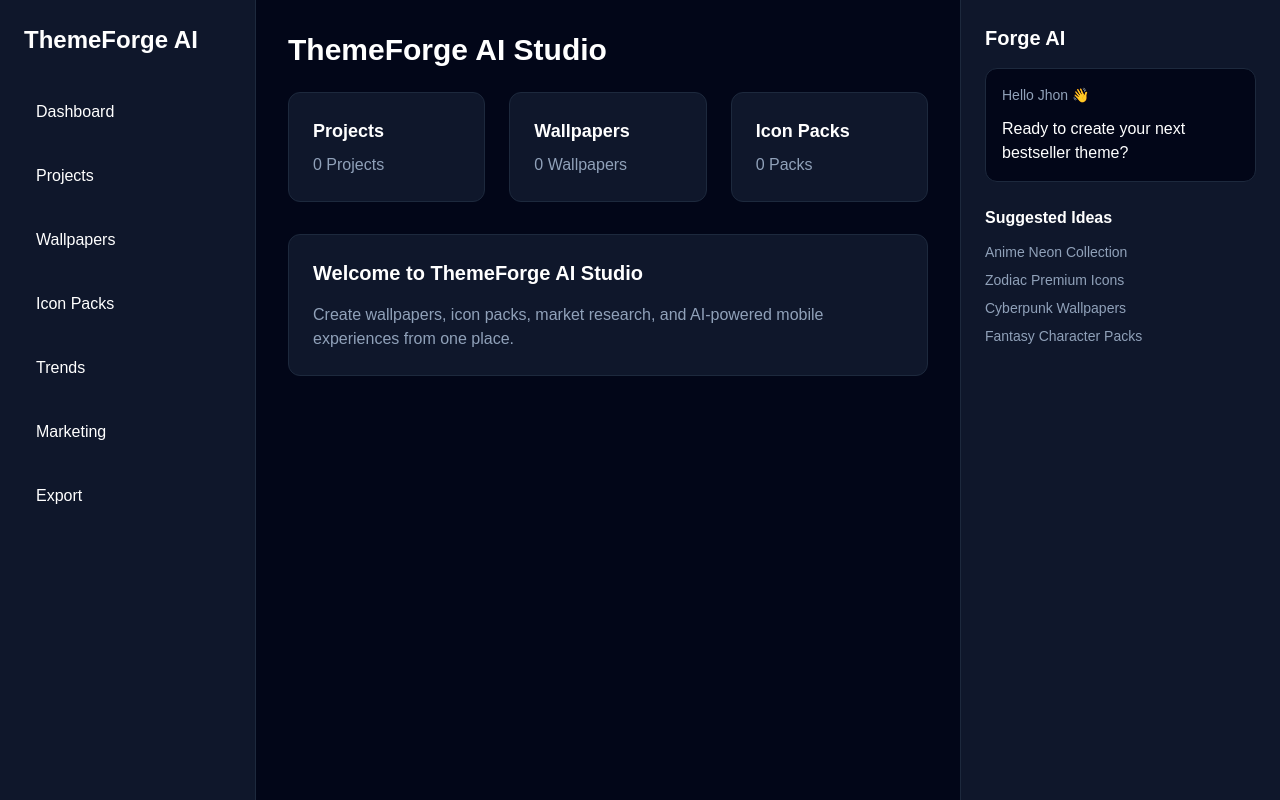
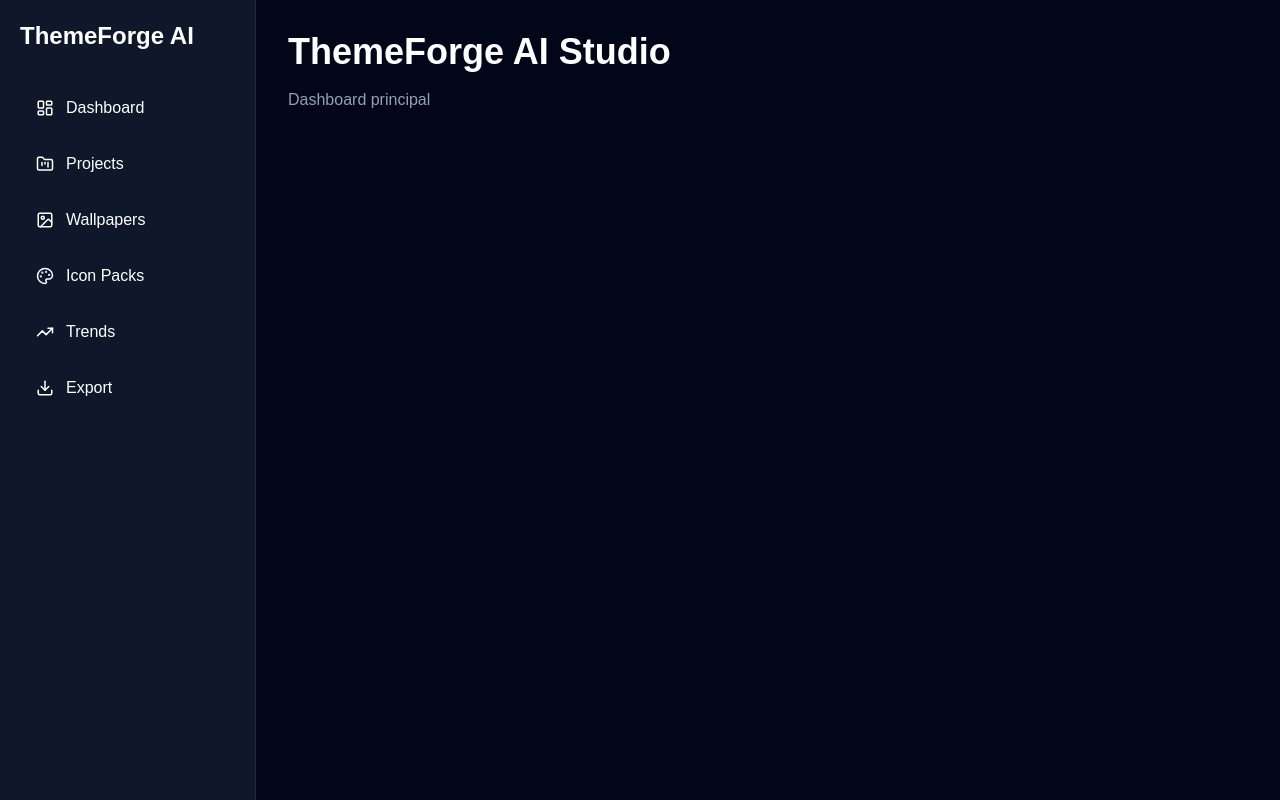
Before and after one commit to themeforge-studio/themeforge-ai-studio, a Next.js app in the folder themeforge-app/: page / in a window 1280 px wide. Built offline with nearby package versions, Linux system fonts and the light colour scheme.

Commit message:
ThemeForge Dashboard Sidebar Complete

```diff
--- a/themeforge-app/app/page.tsx
+++ b/themeforge-app/app/page.tsx
@@ -1,123 +1,19 @@
+import Sidebar from "../components/layout/Sidebar";
+
 export default function Home() {
   return (
-    <main className="min-h-screen bg-slate-950 text-white">
-      <div className="flex h-screen">
+    <main className="min-h-screen bg-slate-950 text-white flex">
+      <Sidebar />
 
-        {/* Sidebar */}
-        <aside className="w-64 border-r border-slate-800 bg-slate-900 p-6">
-          <h1 className="mb-8 text-2xl font-bold">
-            ThemeForge AI
-          </h1>
+      <section className="flex-1 p-8">
+        <h1 className="text-4xl font-bold">
+          ThemeForge AI Studio
+        </h1>
 
-          <nav className="space-y-4">
-            <div className="cursor-pointer rounded-lg p-3 hover:bg-slate-800">
-              Dashboard
-            </div>
-
-            <div className="cursor-pointer rounded-lg p-3 hover:bg-slate-800">
-              Projects
-            </div>
-
-            <div className="cursor-pointer rounded-lg p-3 hover:bg-slate-800">
-              Wallpapers
-            </div>
-
-            <div className="cursor-pointer rounded-lg p-3 hover:bg-slate-800">
-              Icon Packs
-            </div>
-
-            <div className="cursor-pointer rounded-lg p-3 hover:bg-slate-800">
-              Trends
-            </div>
-
-            <div className="cursor-pointer rounded-lg p-3 hover:bg-slate-800">
-              Marketing
-            </div>
-
-            <div className="cursor-pointer rounded-lg p-3 hover:bg-slate-800">
-              Export
-            </div>
-          </nav>
-        </aside>
-
-        {/* Main Content */}
-        <section className="flex-1 p-8">
-          <h2 className="mb-6 text-3xl font-bold">
-            ThemeForge AI Studio
-          </h2>
-
-          <div className="grid grid-cols-3 gap-6">
-            <div className="rounded-xl border border-slate-800 bg-slate-900 p-6">
-              <h3 className="text-lg font-semibold">
-                Projects
-              </h3>
-              <p className="mt-2 text-slate-400">
-                0 Projects
-              </p>
-            </div>
-
-            <div className="rounded-xl border border-slate-800 bg-slate-900 p-6">
-              <h3 className="text-lg font-semibold">
-                Wallpapers
-              </h3>
-              <p className="mt-2 text-slate-400">
-                0 Wallpapers
-              </p>
-            </div>
-
-            <div className="rounded-xl border border-slate-800 bg-slate-900 p-6">
-              <h3 className="text-lg font-semibold">
-                Icon Packs
-              </h3>
-              <p className="mt-2 text-slate-400">
-                0 Packs
-              </p>
-            </div>
-          </div>
-
-          <div className="mt-8 rounded-xl border border-slate-800 bg-slate-900 p-6">
-            <h3 className="mb-4 text-xl font-semibold">
-              Welcome to ThemeForge AI Studio
-            </h3>
-
-            <p className="text-slate-400">
-              Create wallpapers, icon packs, market research,
-              and AI-powered mobile experiences from one place.
-            </p>
-          </div>
-        </section>
-
-        {/* Forge AI */}
-        <aside className="w-80 border-l border-slate-800 bg-slate-900 p-6">
-          <h2 className="mb-4 text-xl font-bold">
-            Forge AI
-          </h2>
-
-          <div className="rounded-xl border border-slate-800 bg-slate-950 p-4">
-            <p className="text-sm text-slate-400">
-              Hello Jhon 👋
-            </p>
-
-            <p className="mt-3">
-              Ready to create your next bestseller theme?
-            </p>
-          </div>
-
-          <div className="mt-6">
-            <h3 className="mb-3 font-semibold">
-              Suggested Ideas
-            </h3>
-
-            <ul className="space-y-2 text-sm text-slate-400">
-              <li>Anime Neon Collection</li>
-              <li>Zodiac Premium Icons</li>
-              <li>Cyberpunk Wallpapers</li>
-              <li>Fantasy Character Packs</li>
-            </ul>
-          </div>
-        </aside>
-
-      </div>
+        <p className="mt-4 text-slate-400">
+          Dashboard principal
+        </p>
+      </section>
     </main>
   );
 }
--- /dev/null
+++ b/themeforge-app/components/layout/Sidebar.tsx
@@ -0,0 +1,43 @@
+import {
+  LayoutDashboard,
+  FolderKanban,
+  Image,
+  Palette,
+  TrendingUp,
+  Download,
+} from "lucide-react";
+
+export default function Sidebar() {
+  const menuItems = [
+    { icon: LayoutDashboard, label: "Dashboard" },
+    { icon: FolderKanban, label: "Projects" },
+    { icon: Image, label: "Wallpapers" },
+    { icon: Palette, label: "Icon Packs" },
+    { icon: TrendingUp, label: "Trends" },
+    { icon: Download, label: "Export" },
+  ];
+
+  return (
+    <aside className="w-64 bg-slate-900 border-r border-slate-800 p-5">
+      <h1 className="text-2xl font-bold mb-8">
+        ThemeForge AI
+      </h1>
+
+      <nav className="space-y-2">
+        {menuItems.map((item) => {
+          const Icon = item.icon;
+
+          return (
+            <button
+              key={item.label}
+              className="flex items-center gap-3 w-full rounded-lg px-4 py-3 hover:bg-slate-800 transition"
+            >
+              <Icon size={18} />
+              <span>{item.label}</span>
+            </button>
+          );
+        })}
+      </nav>
+    </aside>
+  );
+}
--- a/themeforge-app/package.json
+++ b/themeforge-app/package.json
@@ -9,6 +9,7 @@
     "lint": "eslint"
   },
   "dependencies": {
+    "lucide-react": "^1.18.0",
     "next": "16.2.9",
     "react": "19.2.4",
     "react-dom": "19.2.4"
```
Also changed, not shown: 1 other file (tests, documents, lock files or other folders).
